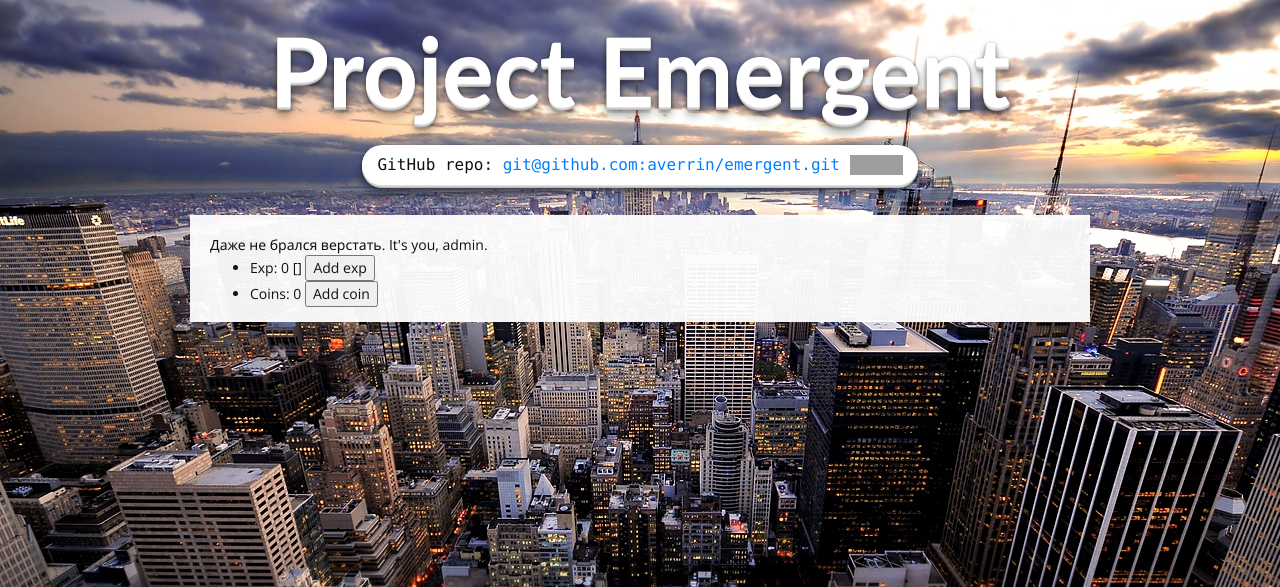
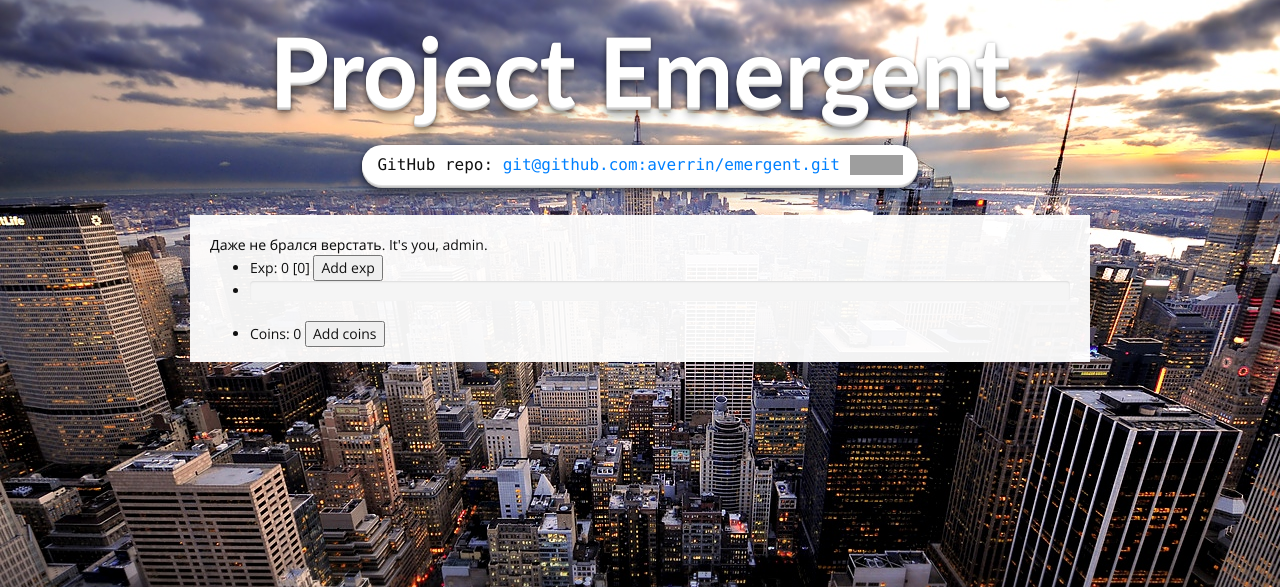
Before and after one commit to averrin/emergent, a Django app: a page that uses templates/base.html in a window 1280 px wide. Shown: the part 52-639 px from the top of the page. Run offline with Django 3.2, Linux system fonts and the light colour scheme; a user stored in the database is signed in; data comes from the database, SQL or seed files in the repository; data that the repository does not hold is empty; parts of the project's set-up code (start-up, migrations or seed data) failed here and were passed over; some libraries are stand-ins or nearby versions; grey boxes are pictures that could not be loaded.

Commit message:
Basic navbar ui & give a coin function. issue #39

```diff
--- a/rpg/admin.py
+++ b/rpg/admin.py
@@ -19,6 +19,7 @@
     fieldsets = UserAdmin.fieldsets + (
         (None, {'fields': ("avatar", 'exp', 'credits', "titles", "guilds")}),
     )
+    list_display = UserAdmin.list_display + ("exp", "level_no", "exp_percentage", 'credits',)
 
 
 class TitleAdmin(admin.ModelAdmin):
--- a/rpg/models.py
+++ b/rpg/models.py
@@ -15,13 +15,13 @@
 
 
 class Hero(AbstractUser):
-    avatar = models.ImageField(upload_to="avatars")
+    avatar = models.ImageField(upload_to="avatars", null=True)
 
     exp = models.IntegerField(default=0)
     credits = models.IntegerField(default=0)
 
-    titles = models.ManyToManyField(Title)
-    guilds = models.ManyToManyField(Guild)
+    titles = models.ManyToManyField(Title, null=True)
+    guilds = models.ManyToManyField(Guild, null=True)
 
     @property
     def level(self):
@@ -30,3 +30,25 @@
             return levels[0]
         else:
             return None
+
+    @property
+    def level_no(self):
+        if self.level is not None:
+            return self.level.id
+        else:
+            return 0
+
+    @property
+    def next_level(self):
+        next_lvl = Level.objects.filter(pk=int(self.level_no)+1)
+        if next_lvl.exists():
+            return next_lvl[0]
+        else:
+            return self.level
+
+    @property
+    def exp_percentage(self):
+        if self.exp:
+            return int((float(self.exp) / float(self.next_level.exp)) * 100)
+        else:
+            return 0
--- a/rpg/urls.py
+++ b/rpg/urls.py
@@ -1,9 +1,10 @@
 # coding: utf8
 
 from django.conf.urls import patterns, url
-from views import AddCoin, AddExp
+from views import AddCoin, AddExp, GiveCoin
 
 urlpatterns = patterns('',
                        url(r'^add_coin$', AddCoin.as_view(), name='rpg-add-coin'),
                        url(r'^add_exp$', AddExp.as_view(), name='rpg-add-exp'),
+                       url(r'^(?P<username>.*)/give_coin$', GiveCoin.as_view(), name='rpg-give-coin'),
                        )
--- /dev/null
+++ b/static/js/main.js
@@ -0,0 +1 @@
+$(".level_info").tooltip({placement: "bottom", html: true})
--- a/static/js/rpg.js
+++ b/static/js/rpg.js
@@ -1,11 +1,18 @@
-$("#add_coin").on("click", function(){
-    $.get("/rpg/add_coin", function(data){
+$("#add_coin").on("click", function () {
+    $.get("/rpg/add_coin", function (data) {
         location.reload()
     })
-})
+});
 
-$("#add_exp").on("click", function(){
-    $.get("/rpg/add_exp", function(data){
+$("#add_exp").on("click", function () {
+    $.get("/rpg/add_exp", function (data) {
         location.reload()
     })
-})
+});
+
+$("#give_coin").on("click", function () {
+    console.log($(this).attr('data-to'))
+    $.get("/rpg/"+$(this).attr('data-to')+"/give_coin", function (data) {
+        location.reload()
+    })
+});
--- a/static/start.css
+++ b/static/start.css
@@ -107,3 +107,7 @@
 .navbar {
 	color: #444;
 }
+
+.user_info {
+    padding-right: 10px;
+}
--- /dev/null
+++ b/templates/_partials/navbar_user.html
@@ -0,0 +1,8 @@
+<li class="user_info">
+    <p class="navbar-text level_info" title="Exp: {{ user.exp }}<br>Coins: {{ user.credits }}">
+        Signed in as <a href="/accounts/profile/" class="navbar-link">{{user}} [{{ user.level.id|default:"0" }}]</a>
+    </p>
+</li>
+<li>
+    <button id="logout_btn" type="button" class="btn btn-default navbar-btn">Log out</button>
+</li>
--- a/templates/base.html
+++ b/templates/base.html
@@ -5,8 +5,6 @@
         <meta charset="utf-8">
         <title>Project Emergent</title>
         <link rel="stylesheet" href="//fonts.googleapis.com/css?family=Open+Sans:300,400,600">
-        <script type="text/javascript" src='{% static 'jquery/jquery.js' %}'></script>
-        <script type="text/javascript" src='{% static 'bootstrap/dist/js/bootstrap.js' %}'></script>
         <link rel="stylesheet" href='{% static "bootstrap/dist/css/bootstrap.css" %}'>
         <link rel="stylesheet" href="{% static 'start.css' %}">
     </head>
@@ -36,9 +34,7 @@
 	{% if user.is_authenticated %}
 
         <ul class="nav navbar-nav pull-right">
-            <li><p class="navbar-text">Signed in as <a href="/accounts/profile/" class="navbar-link">{{user}}</a></p></li>
-		<li>&nbsp;</li>
-            <li><button id="logout_btn" type="button" class="btn btn-default navbar-btn">Log out</button></li>
+            {% include "_partials/navbar_user.html" %}
 	</ul>
         {%else%}
             <button id="login_btn" type="button" class="btn btn-default navbar-btn pull-right">Sign in</button>
@@ -66,6 +62,11 @@
     </div>
     </body>
 
+    <script type="text/javascript" src='{% static 'jquery/jquery.js' %}'></script>
+    <script type="text/javascript" src='{% static 'bootstrap/dist/js/bootstrap.js' %}'></script>
+    <script type="text/javascript" src='{% static 'js/rpg.js' %}'></script>
+    <script type="text/javascript" src='{% static 'js/main.js' %}'></script>
+
 
     <script>
          $("#login_btn").on("click", function(){
--- a/templates/emergent/profile.html
+++ b/templates/emergent/profile.html
@@ -16,14 +16,23 @@
     {% endif %}
 
     <ul>
-        <li> Exp: {{ profile.exp }} [{{ profile.level.id }}]
+        <li> Exp: {{ profile.exp }} [{{ profile.level.id|default:"0" }}]
             {% if user.username == profile.username %}
                 <button class="" id="add_exp">Add exp</button>
             {% endif %}
         </li>
+        <li>
+            <div class="progress progress-striped active">
+                <div class="progress-bar"  role="progressbar" aria-valuenow="{{ profile.exp_percentage }}" aria-valuemin="0" aria-valuemax="100" style="width: {{ profile.exp_percentage }}%">
+                    <span class='sr-only'>{{ profile.exp_percentage }}% Complete</span>
+                </div>
+            </div>
+        </li>
         <li> Coins: {{ profile.credits }}
             {% if user.username == profile.username %}
-                <button class="" id="add_coin">Add coin</button>
+                <button class="" id="add_coin">Add coins</button>
+            {% else %}
+                <button class="" id="give_coin" data-to="{{ profile.username }}" {% if not profile.credits %}disabled=disabled{% endif %}>Give a coin</button>
             {% endif %}
         </li>
         {% if profile.guilds.all %}
@@ -46,5 +55,4 @@
         {% endif %}
     </ul>
 
-    <script type="text/javascript" src='{% static 'js/rpg.js' %}'></script>
 {% endblock %}
```
Also changed, not shown: rpg/views.py (+22 -0 lines), emergent/views.py (line endings or trailing spaces).
